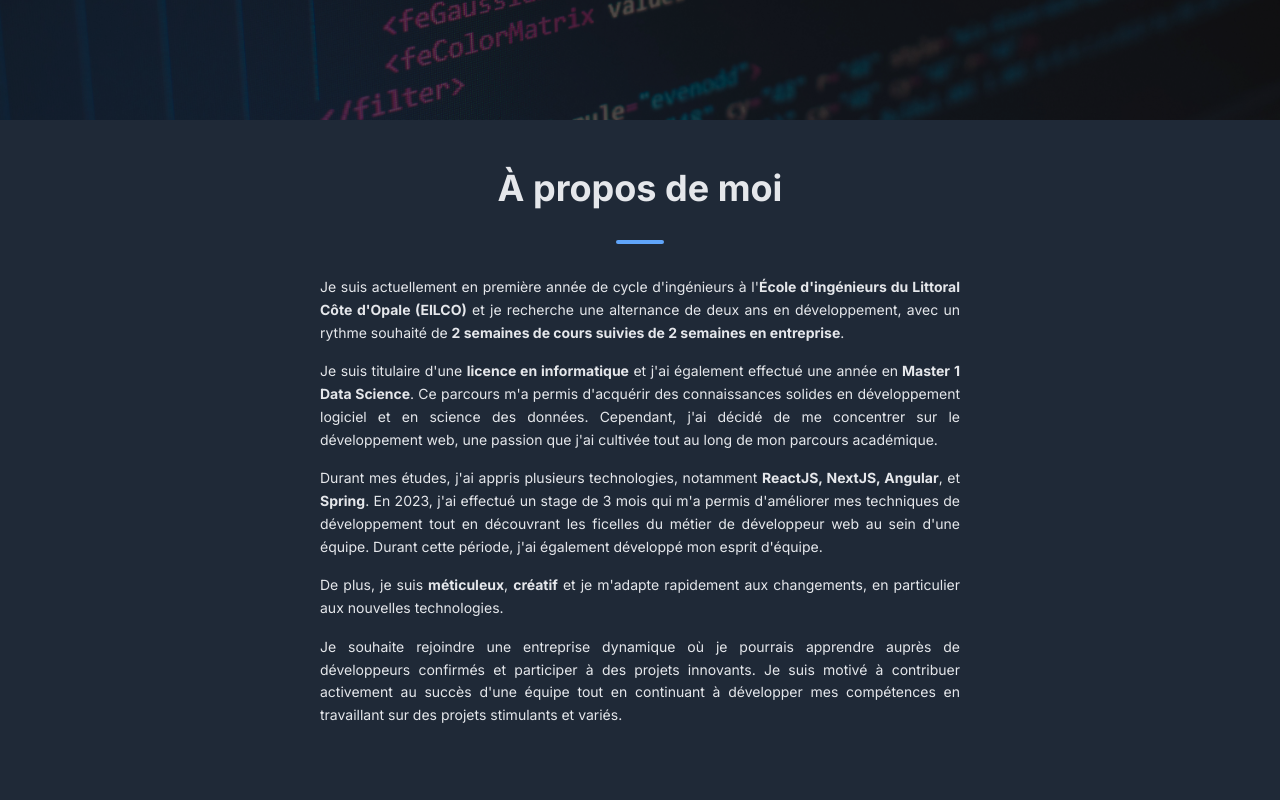
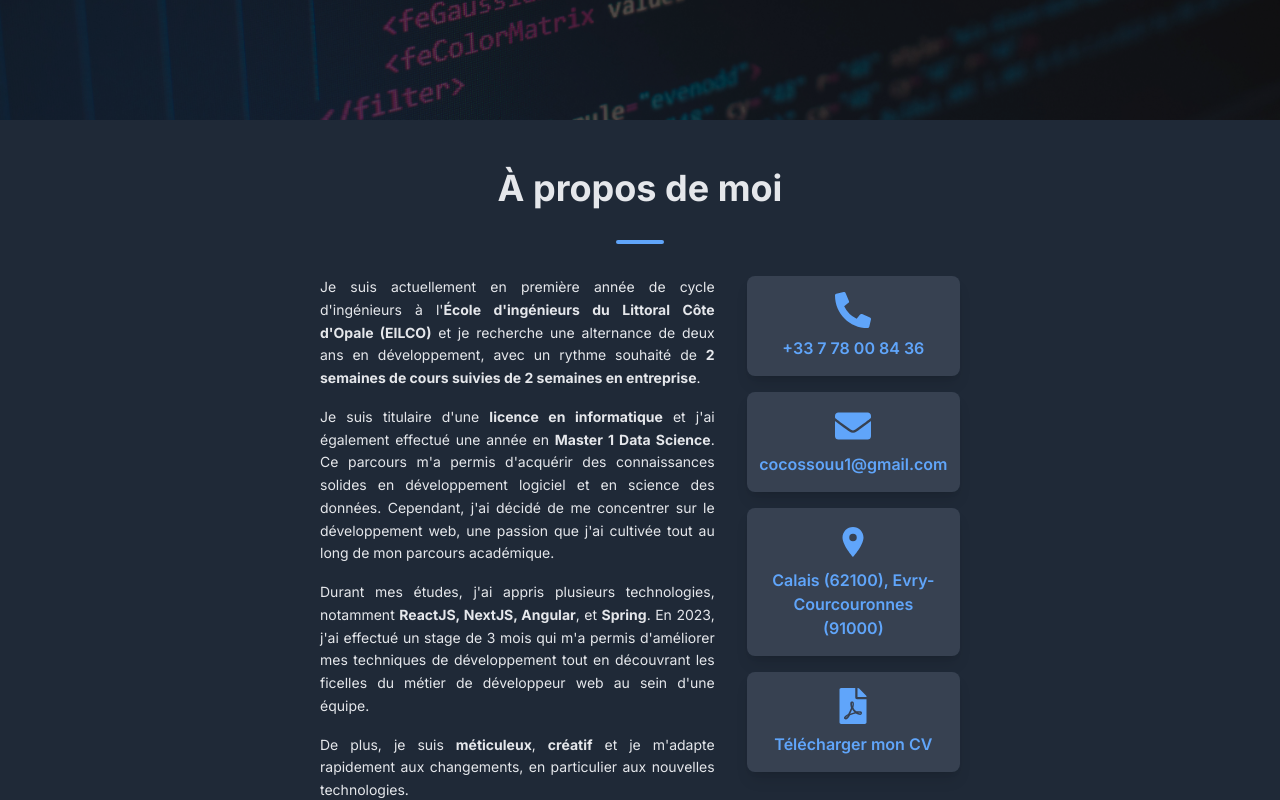
Before and after one commit to Ulrich-stack/Portfolio, a Next.js app: page / in a window 1280 px wide. Shown: the part 680-1480 px from the top of the page. Built offline with nearby package versions, Linux system fonts and the light colour scheme.

Commit message:
Contacts added

```diff
--- a/app/components/about.tsx
+++ b/app/components/about.tsx
@@ -1,63 +1,102 @@
 import React from "react";
 import { motion } from "framer-motion";
-
+import { FaPhoneAlt, FaEnvelope, FaFilePdf} from "react-icons/fa";
+import { MdLocationOn } from "react-icons/md";
 export default function About() {
   const fadeInVariants = {
     hidden: { opacity: 0, y: 20 },
     visible: { opacity: 1, y: 0 },
   };
 
+  const copyToClipboard = (text: string) => {
+    navigator.clipboard.writeText(text).then(
+      () => alert(`Copié : ${text}`),
+      () => alert(`Erreur : Impossible de copier ${text}`)
+    );
+  };
+
   return (
     <motion.section
       id="about"
-      className="container py-12 px-4 sm:px-8 md:px-20 lg:px-40 xl:px-80"
+      className="container py-12 px-4 sm:px-8 md:px-20 lg:px-40 xl:px-80 bg-primary text-textMain"
       initial="hidden"
       whileInView="visible"
       viewport={{ once: true, amount: 0.3 }}
       variants={fadeInVariants}
       transition={{ duration: 0.7, ease: "easeInOut" }}
     >
-      <h2 className="text-4xl font-bold mb-8 text-center text-textMain">
-        À propos de moi
-      </h2>
+      <h2 className="text-4xl font-bold mb-8 text-center">À propos de moi</h2>
       <div className="w-12 h-1 bg-accentPink mx-auto mb-8 rounded"></div>
-
-      <div className="space-y-4 text-sm leading-relaxed text-textMain">
+      <div className="flex flex-col md:flex-row gap-y-8 md:gap-y-0 md:gap-x-8">
+        <div className="space-y-4 text-sm leading-relaxed text-textMain md:w-2/3">
           <div className="text-justify">
             Je suis actuellement en première année de cycle d'ingénieurs à l'
-          <strong>École d'ingénieurs du Littoral Côte d'Opale (EILCO)</strong> et
-          je recherche une alternance de deux ans en développement, avec un
+            <strong>
+              École d'ingénieurs du Littoral Côte d'Opale (EILCO)
+            </strong>{" "}
+            et je recherche une alternance de deux ans en développement, avec un
             rythme souhaité de{" "}
             <strong>2 semaines de cours suivies de 2 semaines en entreprise</strong>.
           </div>
           <div className="text-justify">
-          Je suis titulaire d'une <strong>licence en informatique</strong> et j'ai
-          également effectué une année en
-          <strong> Master 1 Data Science</strong>. Ce parcours m'a permis
-          d'acquérir des connaissances solides en développement logiciel et en
-          science des données. Cependant, j'ai décidé de me concentrer sur le
-          développement web, une passion que j'ai cultivée tout au long de mon
+            Je suis titulaire d'une <strong>licence en informatique</strong> et
+            j'ai également effectué une année en <strong>Master 1 Data Science</strong>.
+            Ce parcours m'a permis d'acquérir des connaissances solides en développement
+            logiciel et en science des données. Cependant, j'ai décidé de me concentrer
+            sur le développement web, une passion que j'ai cultivée tout au long de mon
             parcours académique.
           </div>
           <div className="text-justify">
             Durant mes études, j'ai appris plusieurs technologies, notamment{" "}
             <strong>ReactJS, NextJS, Angular</strong>, et <strong>Spring</strong>.
-          En 2023, j'ai effectué un stage de 3 mois qui m'a permis d'améliorer mes
-          techniques de développement tout en découvrant les ficelles du métier
-          de développeur web au sein d'une équipe. Durant cette période, j'ai
-          également développé mon esprit d'équipe.
+            En 2023, j'ai effectué un stage de 3 mois qui m'a permis d'améliorer mes techniques
+            de développement tout en découvrant les ficelles du métier de développeur web
+            au sein d'une équipe.
           </div>
           <div className="text-justify">
-          De plus, je suis <strong>méticuleux</strong>,{" "}
-          <strong>créatif</strong> et je m'adapte rapidement aux changements, en
-          particulier aux nouvelles technologies.
+            De plus, je suis <strong>méticuleux</strong>, <strong>créatif</strong> et
+            je m'adapte rapidement aux changements, en particulier aux nouvelles technologies.
           </div>
           <div className="text-justify">
-          Je souhaite rejoindre une entreprise dynamique où je pourrais apprendre
-          auprès de développeurs confirmés et participer à des projets innovants.
-          Je suis motivé à contribuer activement au succès d'une équipe tout en
-          continuant à développer mes compétences en travaillant sur des projets
-          stimulants et variés.
+            Je souhaite rejoindre une entreprise dynamique où je pourrais apprendre auprès
+            de développeurs confirmés et participer à des projets innovants. Je suis motivé
+            à contribuer activement au succès d'une équipe tout en continuant à développer
+            mes compétences en travaillant sur des projets stimulants et variés.
+          </div>
+        </div>
+        <div className="md:w-1/3 flex flex-col gap-y-4">
+          <div
+            className="bg-secondary p-4 rounded-lg shadow-lg flex flex-col items-center space-y-2 cursor-pointer hover:bg-primary transition-all duration-200 ease-in-out"
+            onClick={() => copyToClipboard('+33 6 30 96 21 02')}
+          >
+            <FaPhoneAlt className="text-accentPink text-4xl" />
+            <span className="text-accentPink font-semibold">+33 7 78 00 84 36</span>
+          </div>
+          <div
+            className="bg-secondary p-4 rounded-lg shadow-lg flex flex-col items-center space-y-2 cursor-pointer hover:bg-primary transition-all duration-200 ease-in-out"
+            onClick={() => copyToClipboard('cocossouu1@gmail.com')}
+          >
+            <FaEnvelope className="text-accentPink text-4xl" />
+            <span className="text-accentPink font-semibold">cocossouu1@gmail.com</span>
+          </div>
+          <div
+            className="bg-secondary p-4 rounded-lg shadow-lg flex flex-col items-center space-y-2 cursor-pointer hover:bg-primary transition-all duration-200 ease-in-out"
+          >
+            <MdLocationOn className="text-accentPink text-4xl" />
+            <span className="text-accentPink font-semibold text-center">
+              Calais (62100), Evry-Courcouronnes (91000)
+            </span>
+          </div>
+          <a
+            href="/COCOSSOU Ulrich CV 2.pdf" // Assurez-vous que le chemin est correct
+            download="COCOSSOU_Ulrich_CV.pdf" // Nom sous lequel le fichier sera téléchargé
+            className="bg-secondary p-4 rounded-lg shadow-lg flex flex-col items-center space-y-2 cursor-pointer hover:bg-primary transition-all duration-200 ease-in-out"
+          >
+            <FaFilePdf className="text-accentPink text-4xl" />
+            <span className="text-accentPink font-semibold text-center">
+              Télécharger mon CV
+            </span>
+          </a>
         </div>
       </div>
     </motion.section>
--- a/app/components/contact.tsx
+++ b/app/components/contact.tsx
@@ -21,7 +21,7 @@ export default function ContactForm() {
       <div className="w-12 h-1 bg-accentPink mx-auto mb-8 rounded"></div>
 
       <form
-        action="https://formspree.io/f/YOUR_FORM_ID"
+        action="https://formspree.io/f/mgegqedp"
         method="POST"
         className="bg-secondary p-6 rounded-lg shadow-lg hover:shadow-2xl hover:bg-primary transition-all duration-300 flex flex-col gap-4"
       >
--- a/app/page.tsx
+++ b/app/page.tsx
@@ -60,7 +60,7 @@ export default function Home() {
 
           <a
             href="#contact"
-            className="mt-6 px-6 py-2 bg-primary text-white font-bold uppercase rounded-md shadow-lg hover:shadow-xl transition-shadow duration-200"
+            className="mt-6 px-6 py-2 bg-primary hover:bg-secondary text-white font-bold uppercase rounded-md shadow-lg hover:shadow-xl transition-shadow duration-200"
           >
             Contacter
           </a>
```
Also changed, not shown: 1 other file (tests, documents, lock files or other folders). Lines whose indentation alone changed are shown as unchanged.
